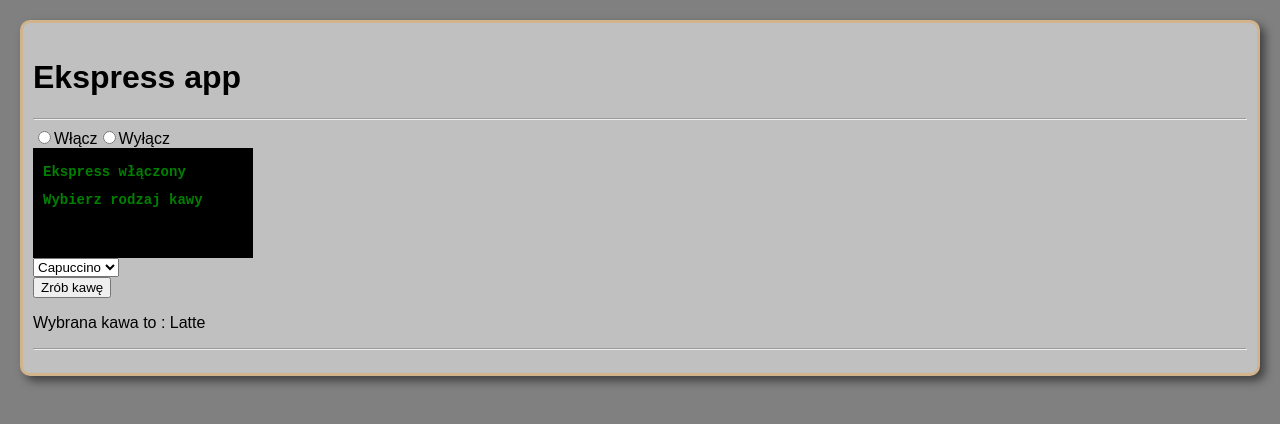
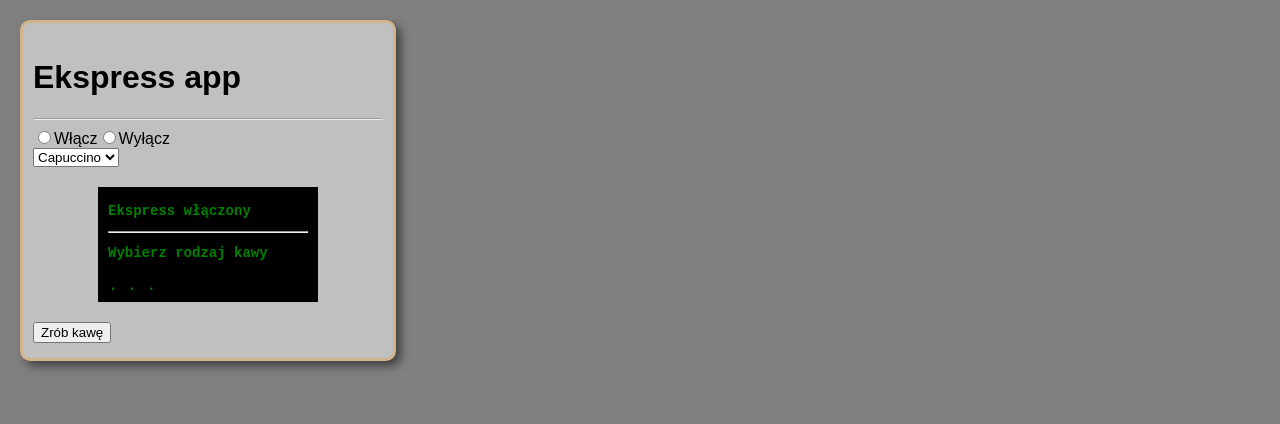
Before and after one commit to Kamilnaja/react-caffe-machine, a React (Create React App) app: page / in a window 1280 px wide. Shown: the top 424 px of the page. Built offline with nearby package versions, Linux system fonts and the light colour scheme.

Commit message:
better design

```diff
--- a/src/App.js
+++ b/src/App.js
@@ -3,17 +3,19 @@ import OnOf from './OnOf';
 import CaffeInfo from "./CaffeInfo";
 import Display from "./Display";
 import StartCaffe from "./StartCaffe";
+import CaffeSelect from "./CaffeSelect";
+
+
 class App extends Component {
   constructor(props) {
     super(props);
     this.state = {
       enabled: true,
-      caffeValue: "Latte"
     };
 
     this.setDisabled = this.setDisabled.bind(this);
     this.setEnabled =  this.setEnabled.bind(this);
-    this.setCaffe = this.setCaffe.bind(this);
+    this.updateCaffeValue = this.updateCaffeValue.bind(this);
   }
 
   setEnabled () {
@@ -30,34 +32,35 @@ class App extends Component {
     });
   }
 
-  setCaffe(event) {
+  updateCaffeValue (event) {
     this.setState({caffeValue: event.target.value});
-    console.log(this.state);
   }
 
   render() {
     return (
       <div className="App">
         <h1>Ekspress app</h1>
+
           <OnOf
             updateOn={this.setEnabled}
             updateOf={this.setDisabled}
           />
 
+          <CaffeSelect
+          caffeSpecList={["Capuccino", "Latte", "Americano"]}
+          updateCaffeValue={this.updateCaffeValue}
+          />
+
           <Display
-            caffeSpecList={["Capuccino", "Latte", "Americano"]}
             enabled={this.state.enabled}
             updateSpec={this.setCaffe}
+            caffeValue={this.state.caffeValue}
             />
 
           <StartCaffe
             enabled={this.state.enabled}
           />
 
-          <CaffeInfo
-          enabled={this.state.enabled}
-          caffeValue={this.state.caffeValue}
-        />
       </div>
     );
   }
--- /dev/null
+++ b/src/CaffeSelect.js
@@ -0,0 +1,19 @@
+import React, {Component } from 'react';
+
+class CaffeSelect extends Component {
+
+  render () {
+    const caffeUnwrapped = this.props.caffeSpecList.map((item, idx) =>
+    <option key={item} id={item} value={item}>{item}</option>
+  );
+    return (
+      <div>
+        <select name="" id="" onChange={this.props.updateCaffeValue}>
+        {caffeUnwrapped}
+        </select>
+      </div>
+    )
+  }
+}
+
+export default CaffeSelect
--- a/src/Display.js
+++ b/src/Display.js
@@ -1,5 +1,5 @@
 import React, {Component} from 'react';
-
+import CaffeInfo from './CaffeInfo';
 class Display extends Component {
   constructor(props) {
     super(props);
@@ -9,26 +9,26 @@ class Display extends Component {
   }
 
   render() {
-    let caffeUnwrapped = this.props.caffeSpecList.map((item, idx) =>
-      <option key={item} id={item} value={item}>{item}</option>
-    );
-
   return (
-      <div class="display-wrapper">
     <div className="display">
 
     {
       this.props.enabled && (
         <div>
           <h2>Ekspress włączony</h2>
+          <CaffeInfo
+            enabled={this.state.enabled}
+            caffeValue={this.state.caffeValue}
+        />
         <h2>Wybierz rodzaj kawy</h2>
+        {
+          !this.props.caffeValue && (
+            <p>. . . </p>
+          )
+        }
+        <p>{this.props.caffeValue}</p>
         </div>
       )}
-      </div>
-
-      <select name="" id="" onChange={this.props.updateSpec}>
-        {caffeUnwrapped}
-      </select>
       </div>
     )
   }
--- a/src/OnOf.js
+++ b/src/OnOf.js
@@ -3,6 +3,7 @@ import React, {Component} from 'react';
 class OnOf extends Component {
   constructor (props) {
     super(props);
+
     this.state = {
       enabled: false
     };
--- a/src/css/index.css
+++ b/src/css/index.css
@@ -11,6 +11,7 @@ body {
   padding: 15px 10px;
   background-color: silver;
   box-shadow: 5px 5px 10px rgba(0, 0, 0, 0.5);
+  max-width: 350px;
 }
 
 .display {
@@ -19,7 +20,8 @@ body {
   background-color: black;
   color: green;
   font-family: Courier New, Courier, monospace;
-  padding: 5px 10px;
+  padding: 5px 10px 10px;
+  margin: 20px auto;
 }
 
 .display h2 {
```
Lines whose indentation alone changed are shown as unchanged.
